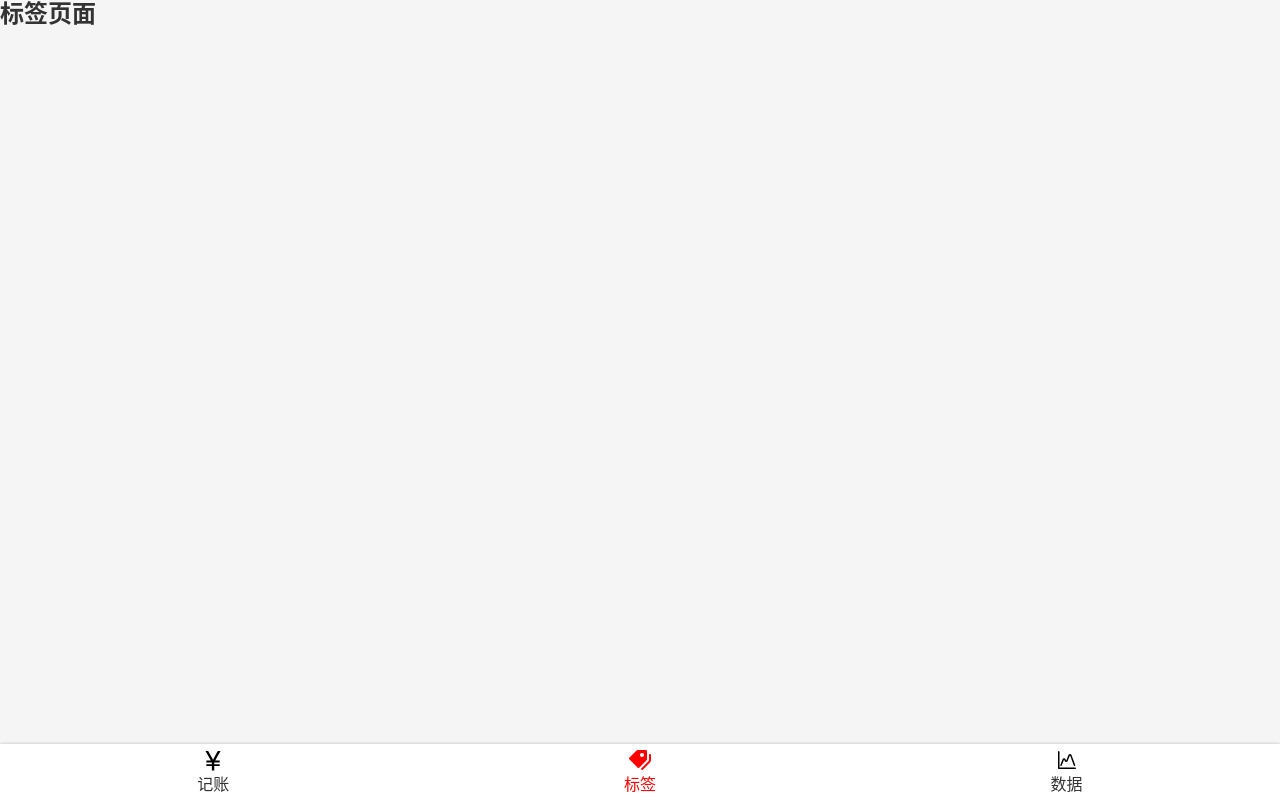
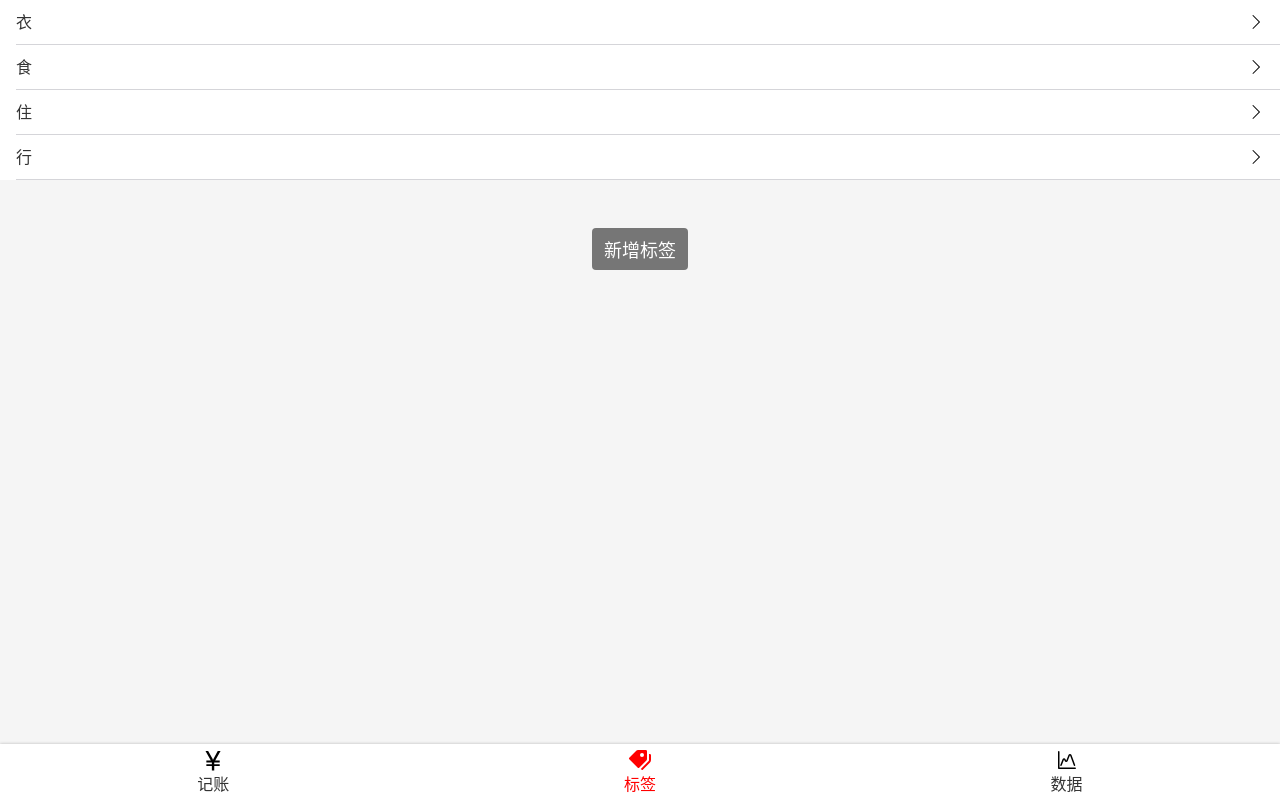
Before and after one commit to mzhaonanq/moneylog-react, a React app: page /#/tags in a window 1280 px wide. Built offline with nearby package versions, Linux system fonts and the light colour scheme.

Commit message:
tags样式完成

```diff
--- a/src/index.scss
+++ b/src/index.scss
@@ -17,7 +17,7 @@
   box-sizing: border-box;
 }
 
-ul,ol{
+ul,ol,li{
   list-style: none;
 }
 
@@ -51,3 +51,9 @@ button{
   display: block;
   clear: both;
 }
+
+.oneLine{
+  white-space: nowrap;
+  overflow: hidden;
+  text-overflow: ellipsis;
+}
--- a/src/useTags.tsx
+++ b/src/useTags.tsx
@@ -3,7 +3,7 @@ import {useState} from 'react';
 const useTags=()=> {
  const [tags, setTags] = useState<string[]>(['衣', '食', '住', '行'])
   return{
-   tags,setTags
+   tags, setTags
   }
 }
 
--- a/src/views/Tags.tsx
+++ b/src/views/Tags.tsx
@@ -1,14 +1,61 @@
 import Layout from '../components/Layout';
 import React from 'react';
 import {useTags} from '../useTags';
+import styled from 'styled-components';
+import Icon from '../components/Icon';
 
+const Button =styled.button`
+font-size: 18px;
+border:none;
+padding: 8px 12px;
+background: #767676;
+border-radius: 4px;
+color: white;
+`
+const Center =styled.div`
+display:flex;
+flex-direction: column;
+justify-content: center;
+align-items: center;
+`
+const Space = styled.div`
+height: 16px;
+`
+
+const TagList = styled.ol`
+font-size: 16px;
+background: #fff;
+  > li{
+  border-bottom: 1px solid #d5d5d9;
+  line-height: 20px;
+  padding: 12px 16px 12px 0;
+  margin-left: 16px;
+  display:flex;
+  justify-content: space-between;
+  align-items: center;
+  }
+`
 
 function Tags() {
   const {tags,setTags} =   useTags()
   return(
     <Layout>
-      <h2>标签页面</h2>
+      <TagList>
+      {tags.map(tag=>
+        <li key={tag}>
+          <span className='oneLine'>{tag}</span>
+          <Icon name='right'/>
+        </li>
+        )}
+      </TagList>
+      <Space/>
+      <Space/>
+      <Space/>
+      <Center>
+      <Button>新增标签</Button>
+      </Center>
     </Layout>
+
   )
 }
 export default Tags
--- a/src/views/money/CategorySection.tsx
+++ b/src/views/money/CategorySection.tsx
@@ -29,7 +29,7 @@ type Props ={
   onChange: (value: '-'|'+')=>void
 }
 
-const CategorySection: React.FunctionComponent<Props>=(props)=>{
+const CategorySection: React.FunctionComponent<Props> =(props)=>{
   const categoryMap = {'-':'支出','+':'收入'}
   type Keys = keyof typeof categoryMap;
   const [categoryList]=useState<Keys[]>(['-','+'])
```
Also changed, not shown: src/icons/left.svg (added), src/icons/right.svg (added).
